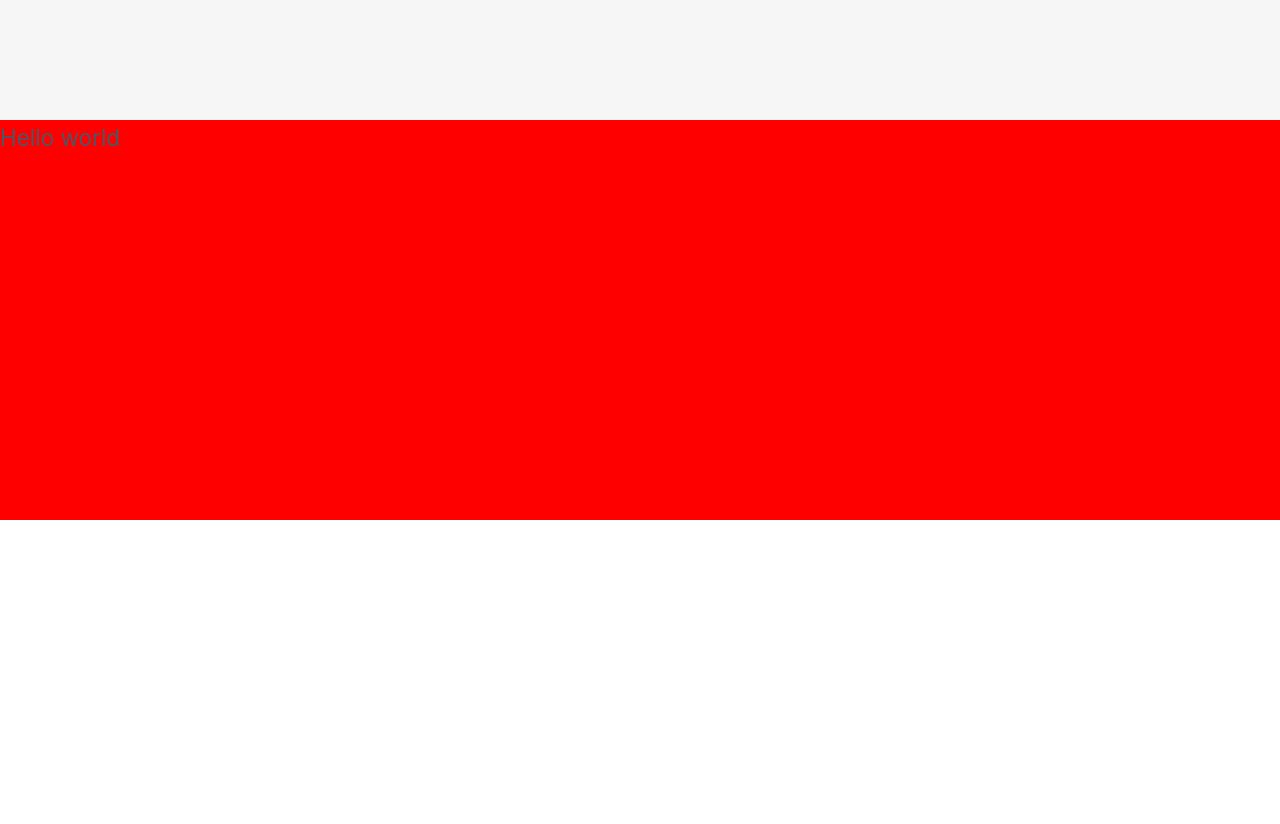
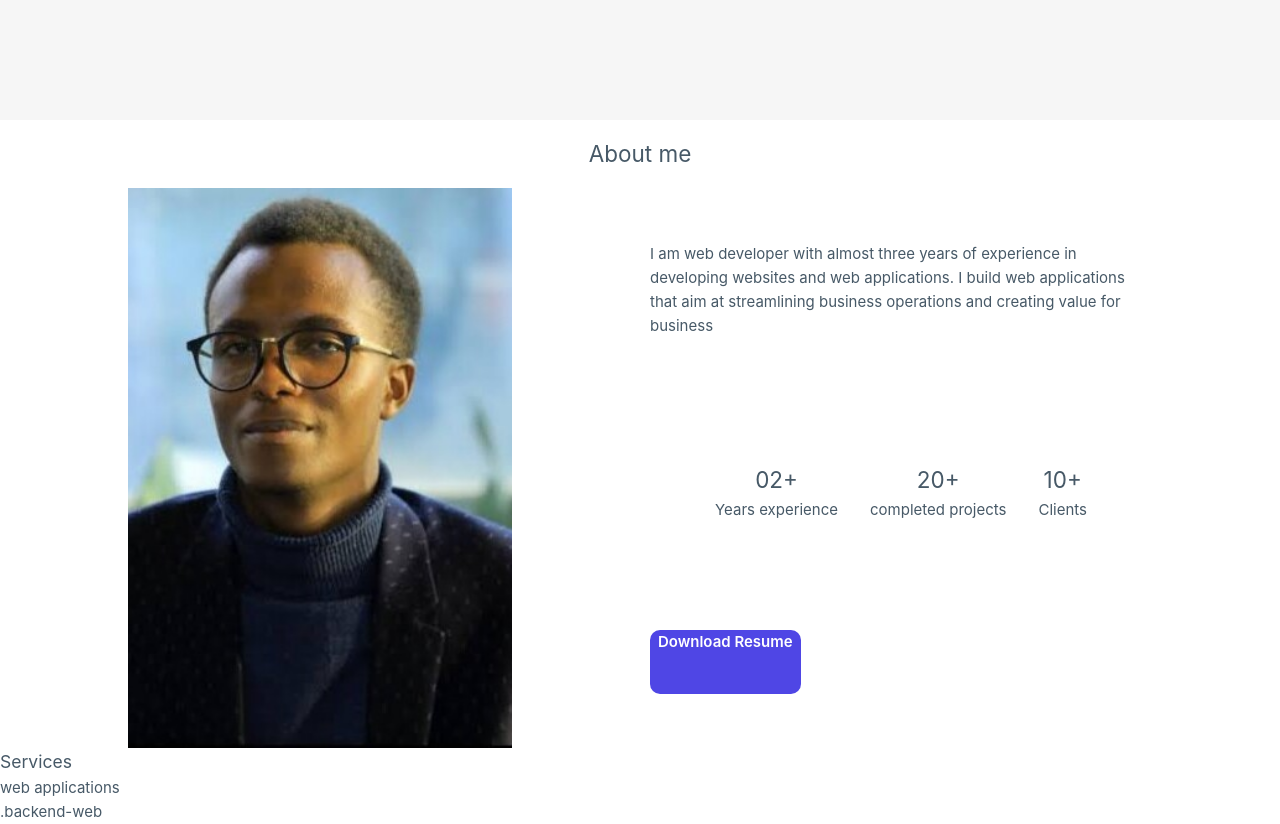
Before and after one commit to chrisgathuthi/portfolio, a Vue app: page / in a window 1280 px wide. Shown: the part 680-1504 px from the top of the page. Before the commit the page ends 1200 px from the top, so only its background shows below. Built offline with nearby package versions, Linux system fonts and the light colour scheme.

Commit message:
about me

```diff
--- a/src/assets/main.css
+++ b/src/assets/main.css
@@ -82,10 +82,74 @@
 
   }
   /* profession vue */
-  .main-area{
-    height: 50vh;
-    background-color: red;
+  .about-me{
+    margin: 1rem auto;
+    width: 100%;
+  }
+  .about-heading{
+    width: 40%;
+    margin: auto;
+    text-align: center;
 
   }
-
+  .self-summary{
+    height: 70vh;
+    /* background-color: red; */
+    display: flex;
+    justify-content: space-evenly;
+    margin: auto;
+  }
+  .self-image{
+    height: 100%;
+    flex-basis: 30%;
+  }
+  .self-image img{
+    width: 100%;
+    height: 100%;
+    object-fit: cover;
+  }
+  .main-area{
+    flex-basis: 40%;
+    /* background-color: aqua; */
+    display: flex;
+    justify-content: space-around;
+    align-items: center;
+    flex-direction: column;
+    padding-left: 10px ;
+  }
+  .cta-wrapper{
+    flex-basis: 20%;
+  }
+  .stats{
+    display: inline-flex;
+    justify-content: space-around;
+    align-items: center;
+    /* background-color: aquamarine; */
+  }
+  .box{
+    margin: auto 1rem ;
+    text-align: center;
+  }
+  .resume{
+    width: 100%;
+    height: 8vh;
+    /* background-color: aquamarine; */
+    text-align: center;
+  }
+  .resume a{
+    display: block;
+    height: 100%;
+    width: 30%;
+    border-radius: 10px;
+    background-color: var(--color-hover);
+    text-align: center;
+    color: #fff;
+    font-weight: 600;
+    text-decoration: none;
+  }
+  .resume a:hover{
+    color: var(--color-hover);
+    background-color: #fff;
+    border: 1px solid var(--color-hover);
+  }
 }
--- a/src/components/Profession.vue
+++ b/src/components/Profession.vue
@@ -1,8 +1,57 @@
 <template>
     <section>
-        <div class="main-area">
-            <h1>Hello world</h1>
+        <div class="about-me">
+            <div class="about-heading">
+                <h1>About me</h1>
+            </div>
         </div>
+        <div class="self-summary">
+            <div class="self-image">
+                <img src="./images/chris-bg.jpg" alt="christopher gathuthi image">
+            </div>
+            <div class="main-area">
+                <div class="cta-wrapper">
+                    <p>I am web developer with almost three years of experience in developing websites and web applications.
+                        I
+                        build web applications that aim at streamlining business operations and creating value for business
+                    </p>
+                </div>
+                <div class="stats">
+                    <div class="box">
+                        <h2>02+</h2>
+                        <span>Years experience</span>
+                    </div>
+                    <div class="box">
+                        <h2>20+</h2>
+                        <span>completed projects</span>
+                    </div>
+                    <div class="box">
+                        <h2>10+</h2>
+                        <span>Clients</span>
+                    </div>
+                </div>
+                <div class="resume">
+                    <a href="./images/" role="button" download>Download Resume</a>
+                </div>
+            </div>
+
+        </div>
+
     </section>
 
+    <section>
+        <div class="services-wrapper">
+            <div class="services-heading">
+                <h3>Services</h3>
+                <div class="service-items">
+                    <div class="web-apps">
+                        <img src="" alt="">
+                        <span>web applications</span>
+                    </div>
+                    .backend-web
+                </div>
+            </div>
+        </div>
+
+    </section>
 </template>
```
Also changed, not shown: src/components/Services.vue (added, +16 -0 lines).
